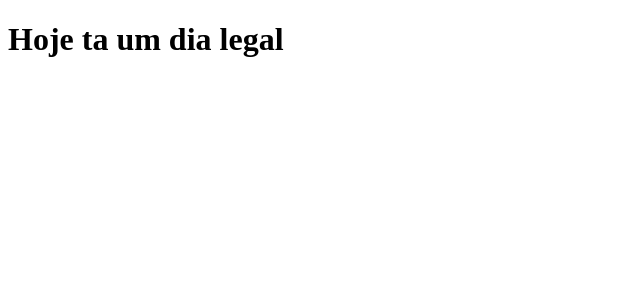
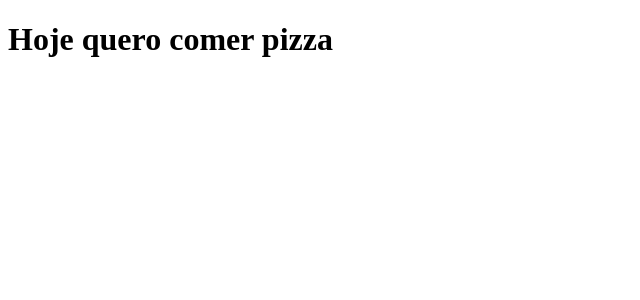
Before and after one commit to HugoSantos2131/tabnews, a Next.js app: page / in a window 1280 px wide. Shown: the top 300 px of the page, without its empty margins (0-640 px from the left). Built offline with nearby package versions, Linux system fonts and the light colour scheme.

Commit message:
testando deploy novamente

```diff
--- a/pages/index.js
+++ b/pages/index.js
@@ -1,5 +1,5 @@
 function Home() {
-    return <h1> Hoje ta um dia legal </h1>
+    return <h1> Hoje quero comer pizza </h1>
 }
 
 export default Home;
```
